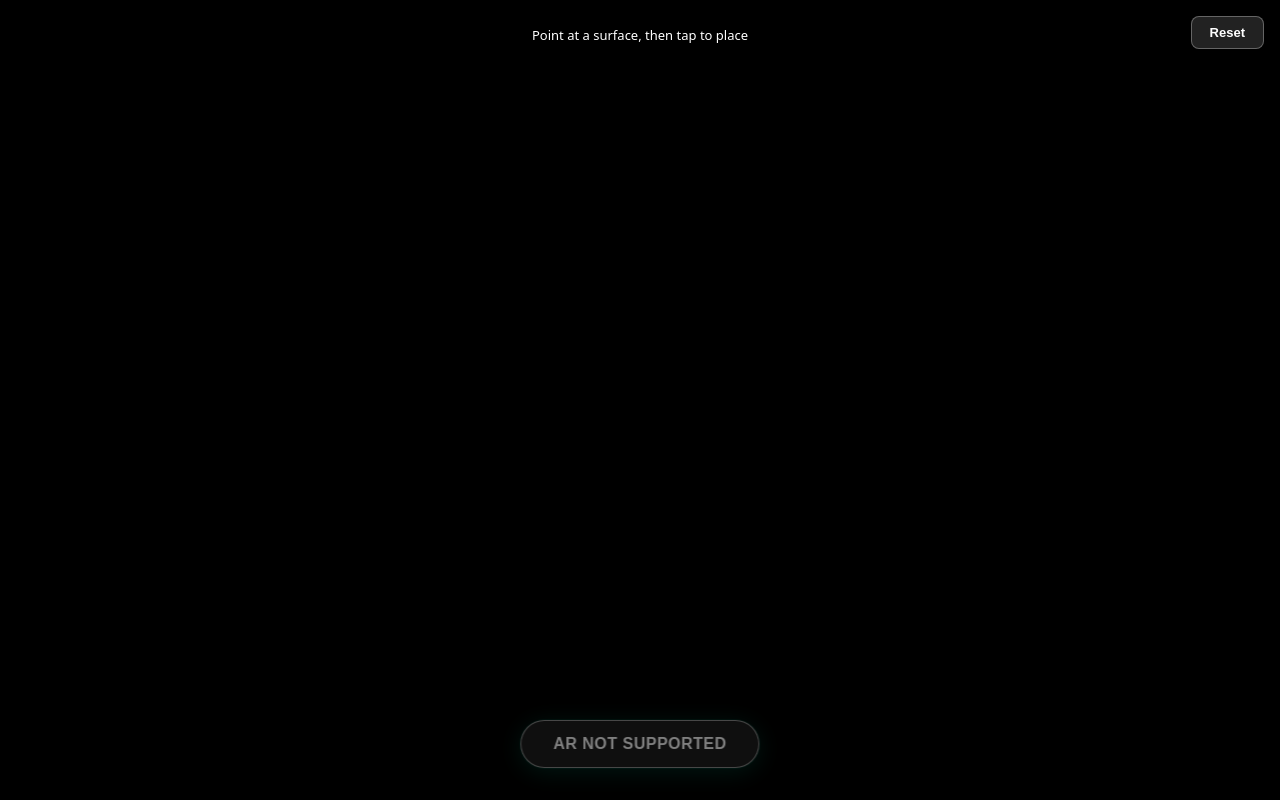
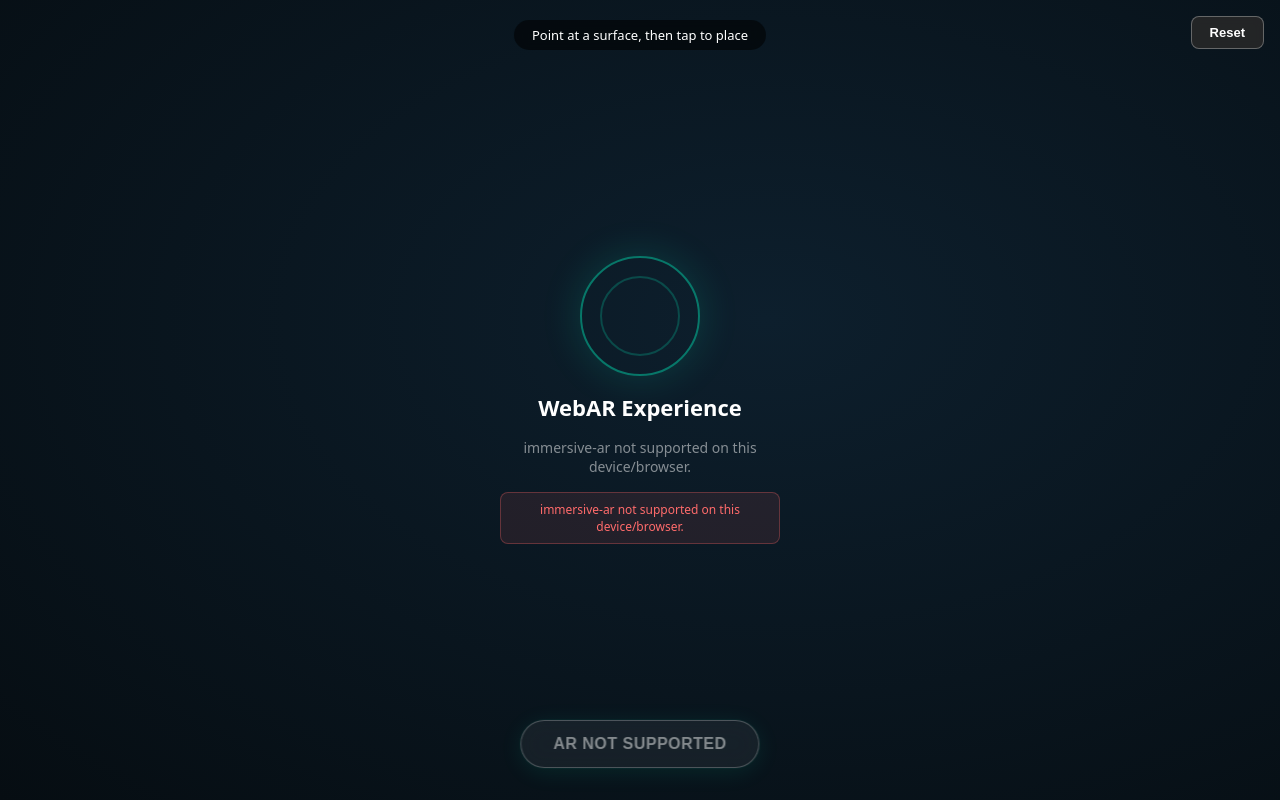
Before and after one commit to BishnuMukherjee123/WebXR, a React (Vite) app: page / in a window 1280 px wide. Built offline with nearby package versions, Linux system fonts and the light colour scheme; no server answers.

Commit message:
web xr canera fix

```diff
--- a/src/components/ARScene.jsx
+++ b/src/components/ARScene.jsx
@@ -1,97 +1,85 @@
-import { useEffect, useRef } from "react";
+import { useEffect, useRef, useState } from "react";
 import * as THREE from "three";
 import { ARButton } from "three/addons/webxr/ARButton.js";
 import { GLTFLoader } from "three/addons/loaders/GLTFLoader.js";
 import { DRACOLoader } from "three/addons/loaders/DRACOLoader.js";
 import { clone as skeletonClone } from "three/addons/utils/SkeletonUtils.js";
 
-// GLB hosted on Supabase public storage (Draco-compressed)
 const MODEL_URL =
   "https://iskchovltfnohyftjckg.supabase.co/storage/v1/object/public/models/10.glb";
 
 export default function ARScene() {
-  const mountRef = useRef(); // div that receives the renderer canvas
+  const mountRef = useRef();
+  const [status, setStatus] = useState("loading"); // loading | ready | session | error
+  const [errorMsg, setErrorMsg] = useState("");
 
   useEffect(() => {
     const mount = mountRef.current;
 
-    // ── 1. RENDERER ─────────────────────────────────────────────────
+    // ── Check WebXR support ──────────────────────────────────────
+    if (!navigator.xr) {
+      setStatus("error");
+      setErrorMsg("WebXR not supported. Use Chrome on Android with ARCore.");
+      return;
+    }
+
+    navigator.xr.isSessionSupported("immersive-ar").then((supported) => {
+      if (!supported) {
+        setStatus("error");
+        setErrorMsg("immersive-ar not supported on this device/browser.");
+        return;
+      }
+      setStatus("ready");
+    });
+
+    // ── Renderer ────────────────────────────────────────────────
     const renderer = new THREE.WebGLRenderer({ antialias: true, alpha: true });
     renderer.setPixelRatio(Math.min(window.devicePixelRatio, 2));
     renderer.setSize(window.innerWidth, window.innerHeight);
     renderer.shadowMap.enabled = true;
-    renderer.shadowMap.type = THREE.PCFSoftShadowMap;
     renderer.outputColorSpace = THREE.SRGBColorSpace;
     renderer.toneMapping = THREE.ACESFilmicToneMapping;
     renderer.toneMappingExposure = 1.4;
-    // ← The key line that enables WebXR
     renderer.xr.enabled = true;
     mount.appendChild(renderer.domElement);
 
-    // ── 2. SCENE ────────────────────────────────────────────────────
+    // ── Scene ───────────────────────────────────────────────────
     const scene = new THREE.Scene();
-
-    // Hemisphere (sky/ground ambient)
-    const hemi = new THREE.HemisphereLight(0xffffff, 0x444444, 1.5);
-    hemi.position.set(0, 20, 0);
-    scene.add(hemi);
-
-    // Directional (sun with shadows)
+    scene.add(new THREE.HemisphereLight(0xffffff, 0x444444, 1.5));
     const dirLight = new THREE.DirectionalLight(0xffffff, 2.5);
     dirLight.position.set(5, 10, 5);
     dirLight.castShadow = true;
-    dirLight.shadow.mapSize.set(1024, 1024);
-    dirLight.shadow.camera.near = 0.1;
-    dirLight.shadow.camera.far = 20;
     scene.add(dirLight);
-
-    // Ambient fill — so GLB is always lit from all sides
     scene.add(new THREE.AmbientLight(0xffffff, 0.8));
 
-    // ── 3. CAMERA ───────────────────────────────────────────────────
-    // Three.js XR manages the camera automatically when in session.
-    // We still need a PerspectiveCamera for the non-XR render fallback.
     const camera = new THREE.PerspectiveCamera(
-      70,
-      window.innerWidth / window.innerHeight,
-      0.01,
-      20
+      70, window.innerWidth / window.innerHeight, 0.01, 20
     );
 
-    // ── 4. RETICLE (surface indicator ring) ─────────────────────────
+    // ── Reticle ─────────────────────────────────────────────────
     const reticle = new THREE.Mesh(
       new THREE.RingGeometry(0.10, 0.15, 32).rotateX(-Math.PI / 2),
       new THREE.MeshBasicMaterial({ color: 0x00ffcc, side: THREE.DoubleSide })
     );
-    reticle.matrixAutoUpdate = false; // we set its matrix directly from hit-test
+    reticle.matrixAutoUpdate = false;
     reticle.visible = false;
     scene.add(reticle);
 
-    // ── 5. GLB LOADER ───────────────────────────────────────────────
-    let preloadedGltf = null; // raw gltf.scene, cloned on each placement
-
+    // ── Load GLB ────────────────────────────────────────────────
+    let preloadedGltf = null;
     const dracoLoader = new DRACOLoader();
-    dracoLoader.setDecoderPath(
-      "https://www.gstatic.com/draco/versioned/decoders/1.5.6/"
-    );
+    dracoLoader.setDecoderPath("https://www.gstatic.com/draco/versioned/decoders/1.5.6/");
     dracoLoader.preload();
-
     const gltfLoader = new GLTFLoader();
     gltfLoader.setDRACOLoader(dracoLoader);
 
-    gltfLoader.load(
-      MODEL_URL,
-      (gltf) => {
+    gltfLoader.load(MODEL_URL, (gltf) => {
       preloadedGltf = gltf.scene;
-
-        // Auto-scale: normalise longest axis to 0.25 m
       const box = new THREE.Box3().setFromObject(preloadedGltf);
       const size = new THREE.Vector3();
       box.getSize(size);
       const maxDim = Math.max(size.x, size.y, size.z);
-        const s = maxDim > 0 ? 0.25 / maxDim : 1;
-        preloadedGltf.userData.normalizedScale = s;
-
+      preloadedGltf.userData.scale = maxDim > 0 ? 0.25 / maxDim : 1;
       preloadedGltf.traverse((child) => {
         if (child.isMesh) {
           child.castShadow = true;
@@ -103,117 +91,73 @@ export default function ARScene() {
           }
         }
       });
+      console.log("✅ GLB ready");
+    }, undefined, (err) => console.error("❌ GLB error:", err));
 
-        console.log(`✅ GLB ready — normalized scale: ${s.toFixed(4)}`);
-      },
-      (xhr) => {
-        if (xhr.total > 0)
-          console.log(`📦 GLB ${Math.round((xhr.loaded / xhr.total) * 100)}%`);
-      },
-      (err) => console.error("❌ GLB load error:", err)
-    );
-
-    // ── 6. AR BUTTON ────────────────────────────────────────────────
-    // ARButton handles feature detection, HTTPS check, and session entry.
+    // ── AR Button (hit-test as OPTIONAL so more devices work) ───
     const arButton = ARButton.createButton(renderer, {
-      requiredFeatures: ["hit-test"],
-      optionalFeatures: ["dom-overlay", "light-estimation"],
+      optionalFeatures: ["hit-test", "dom-overlay", "light-estimation"],
       domOverlay: { root: document.body },
     });
     document.body.appendChild(arButton);
 
-    // ── 7. HIT-TEST STATE ───────────────────────────────────────────
-    // Allocate reusable objects OUTSIDE the render loop (rule: no GC pressure)
+    // ── Hit-test state (pre-allocated, no GC in loop) ────────────
     let hitTestSource = null;
     let hitTestSourceRequested = false;
-    let modelPlaced = false;
-    const tempMatrix = new THREE.Matrix4(); // reused every frame
+    const tempMatrix = new THREE.Matrix4();
 
-    // ── 8. SESSION LIFECYCLE ────────────────────────────────────────
+    // ── Session start ────────────────────────────────────────────
     renderer.xr.addEventListener("sessionstart", async () => {
+      setStatus("session");
       const session = renderer.xr.getSession();
 
-      // Request reference spaces for hit-testing
+      // Request hit-test source (graceful if not supported)
+      try {
         const viewerSpace = await session.requestReferenceSpace("viewer");
-      hitTestSource = await session.requestHitTestSource({
-        space: viewerSpace,
-      });
+        hitTestSource = await session.requestHitTestSource({ space: viewerSpace });
         hitTestSourceRequested = true;
-      modelPlaced = false;
+        console.log("✅ Hit-test source ready");
+      } catch (e) {
+        console.warn("⚠️ Hit-test not available:", e.message);
+      }
 
-      // ── 9. TAP-TO-PLACE ───────────────────────────────────────────
+      // Tap to place
       session.addEventListener("select", () => {
-        if (!preloadedGltf) {
-          console.warn("⚠️ Model not loaded yet");
-          return;
-        }
-        if (!reticle.visible) return;
+        if (!preloadedGltf) return;
+        if (!reticle.visible && hitTestSource) return; // if hit-test works, require reticle
 
         const model = skeletonClone(preloadedGltf);
-        const s = preloadedGltf.userData.normalizedScale ?? 1;
+        const s = preloadedGltf.userData.scale ?? 0.25;
         model.scale.set(s, s, s);
-
-        // Place exactly at hit-test surface position + orientation
-        model.position.setFromMatrixPosition(reticle.matrix);
+        model.position.setFromMatrixPosition(reticle.visible ? reticle.matrix : camera.matrixWorld);
+        if (reticle.visible) {
           model.quaternion.setFromRotationMatrix(reticle.matrix);
-
+        }
         model.traverse((child) => {
-          if (child.isMesh) {
-            child.castShadow = true;
-            child.receiveShadow = true;
-            child.frustumCulled = false;
-          }
+          if (child.isMesh) { child.castShadow = true; child.frustumCulled = false; }
         });
-
         scene.add(model);
-        modelPlaced = true;
-        console.log("✅ Model placed in world space");
+        console.log("✅ Model placed");
       });
 
       session.addEventListener("end", () => {
         hitTestSource = null;
         hitTestSourceRequested = false;
-        modelPlaced = false;
         reticle.visible = false;
-        console.log("🔚 XR session ended");
+        setStatus("ready");
+        console.log("🔚 Session ended");
+      });
     });
 
-      console.log("🚀 XR session started");
-    });
-
-    // ── 10. XR RENDER LOOP ──────────────────────────────────────────
-    // renderer.setAnimationLoop replaces window.requestAnimationFrame.
-    // The callback receives (timestamp, XRFrame) — frame is non-null in XR.
+    // ── XR render loop ───────────────────────────────────────────
     renderer.setAnimationLoop((timestamp, frame) => {
-      if (frame) {
-        const referenceSpace = renderer.xr.getReferenceSpace();
-        const session = renderer.xr.getSession();
-
-        // Request hit-test source on first frame (must happen after session start)
-        if (!hitTestSourceRequested && session) {
-          session
-            .requestReferenceSpace("viewer")
-            .then((viewerSpace) =>
-              session.requestHitTestSource({ space: viewerSpace })
-            )
-            .then((src) => {
-              hitTestSource = src;
-            })
-            .catch(console.error);
-          hitTestSourceRequested = true;
-        }
-
-        // Run hit-test every frame
-        if (hitTestSource) {
-          const hitTestResults = frame.getHitTestResults(hitTestSource);
-
-          if (hitTestResults.length > 0) {
-            const hit = hitTestResults[0];
-            const pose = hit.getPose(referenceSpace);
-
+      if (frame && hitTestSource) {
+        const refSpace = renderer.xr.getReferenceSpace();
+        const results = frame.getHitTestResults(hitTestSource);
+        if (results.length > 0) {
+          const pose = results[0].getPose(refSpace);
           if (pose) {
             reticle.visible = true;
-              // Copy the hit pose matrix directly into the reticle
             tempMatrix.fromArray(pose.transform.matrix);
             reticle.matrix.copy(tempMatrix);
           }
@@ -221,50 +165,114 @@ export default function ARScene() {
           reticle.visible = false;
         }
       }
-      }
-
       renderer.render(scene, camera);
     });
 
-    // ── 11. RESIZE ──────────────────────────────────────────────────
-    function onResize() {
+    // ── Resize ───────────────────────────────────────────────────
+    const onResize = () => {
       camera.aspect = window.innerWidth / window.innerHeight;
       camera.updateProjectionMatrix();
       renderer.setSize(window.innerWidth, window.innerHeight);
-    }
+    };
     window.addEventListener("resize", onResize);
 
-    // ── 12. RESET helper ────────────────────────────────────────────
+    // ── Reset ────────────────────────────────────────────────────
     window.resetAR = () => {
-      const keep = new Set([hemi, dirLight, reticle]);
-      [...scene.children]
-        .filter((o) => !keep.has(o))
-        .forEach((o) => scene.remove(o));
-      // Re-add ambient which was not in the keep set (it has no reference)
-      scene.add(new THREE.AmbientLight(0xffffff, 0.8));
-      modelPlaced = false;
+      const keep = new Set([...scene.children.slice(0, 4)]); // lights + reticle
+      [...scene.children].filter((o) => !keep.has(o)).forEach((o) => scene.remove(o));
       reticle.visible = false;
-      console.log("🔄 Scene reset");
     };
 
-    // ── CLEANUP ─────────────────────────────────────────────────────
     return () => {
       renderer.setAnimationLoop(null);
       window.removeEventListener("resize", onResize);
-
-      // End XR session if active
       const session = renderer.xr.getSession();
       if (session) session.end().catch(() => {});
-
       renderer.dispose();
       arButton.remove();
     };
   }, []);
 
   return (
-    <div
-      ref={mountRef}
-      style={{ position: "fixed", inset: 0, overflow: "hidden" }}
-    />
+    <>
+      {/* Three.js canvas mount */}
+      <div ref={mountRef} style={{ position: "fixed", inset: 0 }} />
+
+      {/* Landing screen — visible until session starts */}
+      {status !== "session" && (
+        <div style={{
+          position: "fixed", inset: 0, zIndex: 50,
+          background: "radial-gradient(ellipse at 60% 40%, #0d1f2d 0%, #060d12 100%)",
+          display: "flex", flexDirection: "column",
+          alignItems: "center", justifyContent: "center",
+          gap: 16, pointerEvents: "none",
+          fontFamily: "system-ui, sans-serif",
+        }}>
+          {/* Decorative ring */}
+          <div style={{
+            width: 120, height: 120, borderRadius: "50%",
+            border: "2px solid rgba(0,255,200,0.4)",
+            display: "flex", alignItems: "center", justifyContent: "center",
+            boxShadow: "0 0 40px rgba(0,255,200,0.15)",
+          }}>
+            <div style={{
+              width: 80, height: 80, borderRadius: "50%",
+              border: "2px solid rgba(0,255,200,0.2)",
+            }} />
+          </div>
+
+          <h1 style={{ color: "#fff", fontSize: 22, fontWeight: 700, margin: 0 }}>
+            WebAR Experience
+          </h1>
+          <p style={{ color: "rgba(255,255,255,0.5)", fontSize: 14, margin: 0, textAlign: "center", maxWidth: 260 }}>
+            {status === "loading" && "Checking AR support…"}
+            {status === "ready" && "Tap the button below to enter AR"}
+            {status === "error" && (errorMsg || "AR not available")}
+          </p>
+
+          {status === "error" && (
+            <p style={{
+              color: "#ff6b6b", fontSize: 12, maxWidth: 280,
+              textAlign: "center", padding: "8px 16px",
+              background: "rgba(255,100,100,0.1)",
+              border: "1px solid rgba(255,100,100,0.3)",
+              borderRadius: 8, margin: 0,
+            }}>
+              {errorMsg}
+            </p>
+          )}
+        </div>
+      )}
+
+      {/* In-session hint */}
+      {status === "session" && (
+        <div style={{
+          position: "fixed", top: 20, left: "50%",
+          transform: "translateX(-50%)", zIndex: 9999,
+          background: "rgba(0,0,0,0.55)", color: "#fff",
+          fontSize: 13, fontWeight: 500, padding: "6px 18px",
+          borderRadius: 20, pointerEvents: "none",
+          backdropFilter: "blur(6px)", whiteSpace: "nowrap",
+        }}>
+          Point at a surface · Tap to place
+        </div>
+      )}
+
+      {/* Reset button (in-session only) */}
+      {status === "session" && (
+        <button
+          onClick={() => window.resetAR?.()}
+          style={{
+            position: "fixed", top: 16, right: 16, zIndex: 9999,
+            padding: "8px 18px", background: "rgba(40,40,40,0.85)",
+            color: "#fff", border: "1px solid rgba(255,255,255,0.3)",
+            borderRadius: 8, fontSize: 13, fontWeight: 600,
+            cursor: "pointer", backdropFilter: "blur(4px)",
+          }}
+        >
+          Reset
+        </button>
+      )}
+    </>
   );
 }
```
Also changed, not shown: 3 other files (tests, documents, lock files or other folders). Lines whose indentation alone changed are shown as unchanged.
